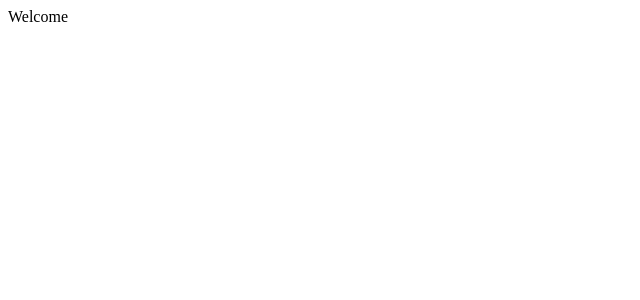
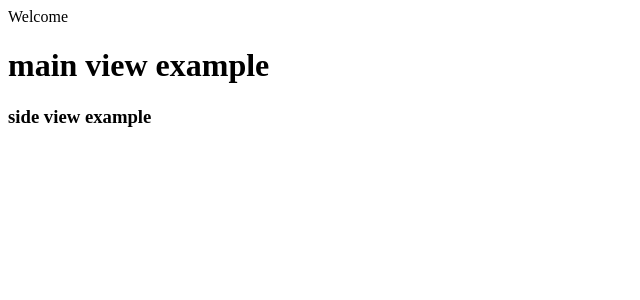
Before and after one commit to jloureiro82/poc-bo, an Angular app in the folder Frontend/: page / in a window 1280 px wide. Shown: the top 300 px of the page, without its empty margins (0-640 px from the left). Built offline with nearby package versions, Linux system fonts and the light colour scheme.

Commit message:
form layout example

```diff
--- a/Frontend/src/app/app.component.html
+++ b/Frontend/src/app/app.component.html
@@ -3,5 +3,14 @@
   <span>Welcome</span>
 </div>
 
-
+<div>
+  <app-form-layout>
+    <div *mcMainView>
+      <h1>main view example</h1>
+    </div>
+    <div *mcSideView>
+      <h3>side view example</h3>
+    </div>
+  </app-form-layout>
+</div>
 <router-outlet></router-outlet>
--- a/Frontend/src/app/app.module.ts
+++ b/Frontend/src/app/app.module.ts
@@ -3,6 +3,7 @@ import { BrowserModule } from '@angular/platform-browser';
 
 import { AppRoutingModule } from './app-routing.module';
 import { AppComponent } from './app.component';
+import { SharedModule } from './shared/shared.module';
 
 @NgModule({
   declarations: [
@@ -10,7 +11,8 @@ import { AppComponent } from './app.component';
   ],
   imports: [
     BrowserModule,
-    AppRoutingModule
+    AppRoutingModule,
+    SharedModule
   ],
   providers: [],
   bootstrap: [AppComponent]
--- /dev/null
+++ b/Frontend/src/app/shared/form-layout/components/form-layout/form-layout.component.html
@@ -0,0 +1,8 @@
+<div>
+    <div>
+        <ng-template [ngTemplateOutlet]="mainView.template"></ng-template>
+    </div>
+    <div>
+        <ng-template [ngTemplateOutlet]="sideView.template"></ng-template>
+    </div>
+</div>
--- /dev/null
+++ b/Frontend/src/app/shared/form-layout/components/form-layout/form-layout.component.ts
@@ -0,0 +1,20 @@
+import { Component, ContentChild, OnInit } from '@angular/core';
+import { MainViewDirective } from '../../directive/main-view.directive';
+import { SideViewDirective } from '../../directive/side-view.directive';
+
+@Component({
+  selector: 'app-form-layout',
+  templateUrl: './form-layout.component.html',
+  styleUrls: ['./form-layout.component.css']
+})
+export class FormLayoutComponent implements OnInit {
+
+  @ContentChild(MainViewDirective) mainView!: MainViewDirective
+  @ContentChild(SideViewDirective) sideView!: SideViewDirective
+
+  constructor() { }
+
+  ngOnInit(): void {
+  }
+
+}
--- /dev/null
+++ b/Frontend/src/app/shared/form-layout/directive/main-view.directive.ts
@@ -0,0 +1,10 @@
+import { Directive, TemplateRef } from '@angular/core';
+
+@Directive({
+  selector: '[mcMainView]'
+})
+export class MainViewDirective {
+
+  constructor(public template: TemplateRef<any>) { }
+
+}
--- /dev/null
+++ b/Frontend/src/app/shared/form-layout/directive/side-view.directive.ts
@@ -0,0 +1,10 @@
+import { Directive, TemplateRef } from '@angular/core';
+
+@Directive({
+  selector: '[mcSideView]'
+})
+export class SideViewDirective {
+
+  constructor(public template: TemplateRef<any>) { }
+
+}
```
Also changed, not shown: Frontend/src/app/shared/form-layout/form-layout.module.ts (added, +24 -0 lines), Frontend/src/app/shared/shared.module.ts (added, +17 -0 lines), Frontend/src/app/shared/form-layout/components/form-layout/form-layout.component.css (added), 2 other files (tests, documents, lock files or other folders).
